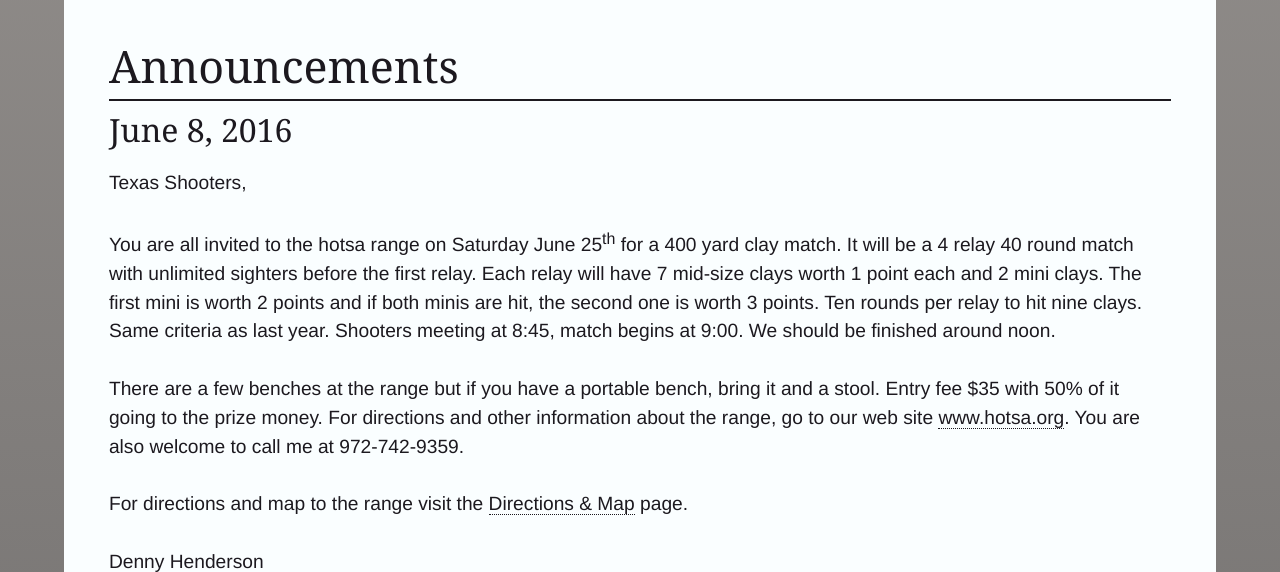
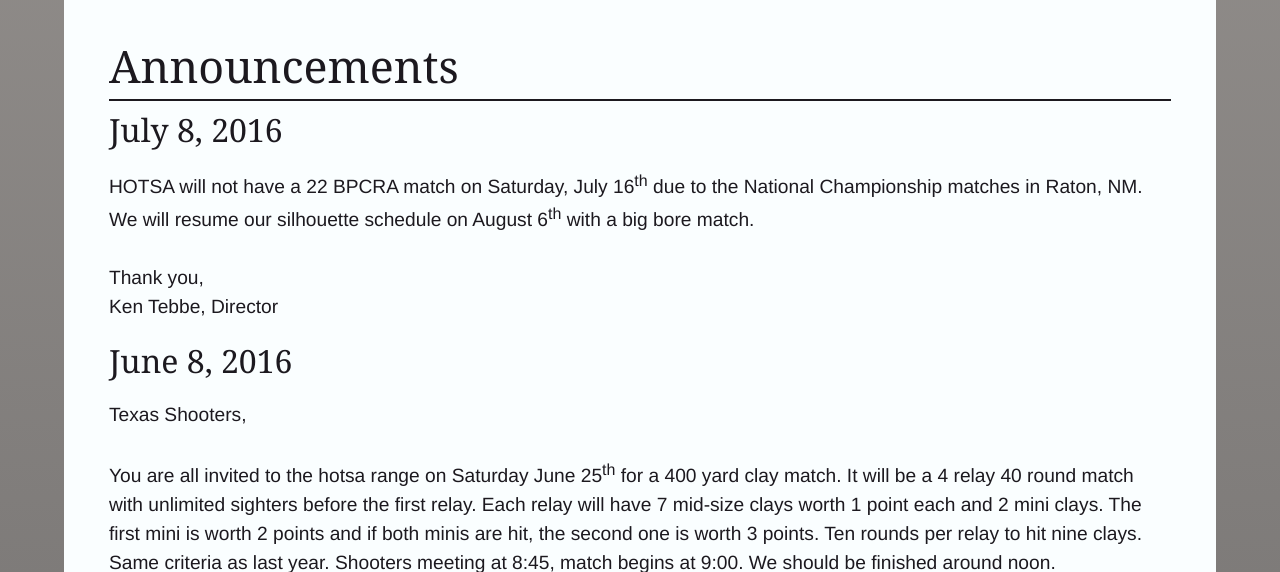
Before and after one commit to kevinwsauer/HOTSA, a PHP site: page /announcments.php in a window 1280 px wide. Shown: the part 388-960 px from the top of the page. Run offline with PHP 8.4, Linux system fonts and the light colour scheme; some libraries are stand-ins or nearby versions.

Commit message:
Adds the July 8th announcements

```diff
--- a/_includes/announcement-redirect.php
+++ b/_includes/announcement-redirect.php
@@ -2,6 +2,9 @@
 <aside id="announcements-redirect">
 <h2>Announcements</h2>
 <p>Get the latest announcements from the Heart of Texas Silhouette Association.
+<br>
+<br>
+<a href="announcments.php#07-08-2016" title="July 08, 2016">July 08, 2016</a>
 <br>
 <br>
 <a href="announcments.php#06-08-2016" title="June 08, 2016">June 08, 2016</a>
--- a/announcments.php
+++ b/announcments.php
@@ -23,6 +23,17 @@
 <section id="main" class="cf" role="main">
 <article id="announcements" role="contentinfo">
 <h2>Announcements</h2>
+<section id="07-08-2016">
+<h3>July 8, 2016</h3>
+<p>
+HOTSA will not have a 22 BPCRA match on Saturday, July 16<sup>th</sup> due to the National Championship matches in Raton, NM. We will resume our silhouette schedule on August 6<sup>th</sup> with a big bore match.
+<br>
+<br>
+Thank you,
+<br>
+Ken Tebbe, Director
+</p>
+</section>
 <section id="06-08-2016">
 <h3>June 8, 2016</h3>
 <p>
```
